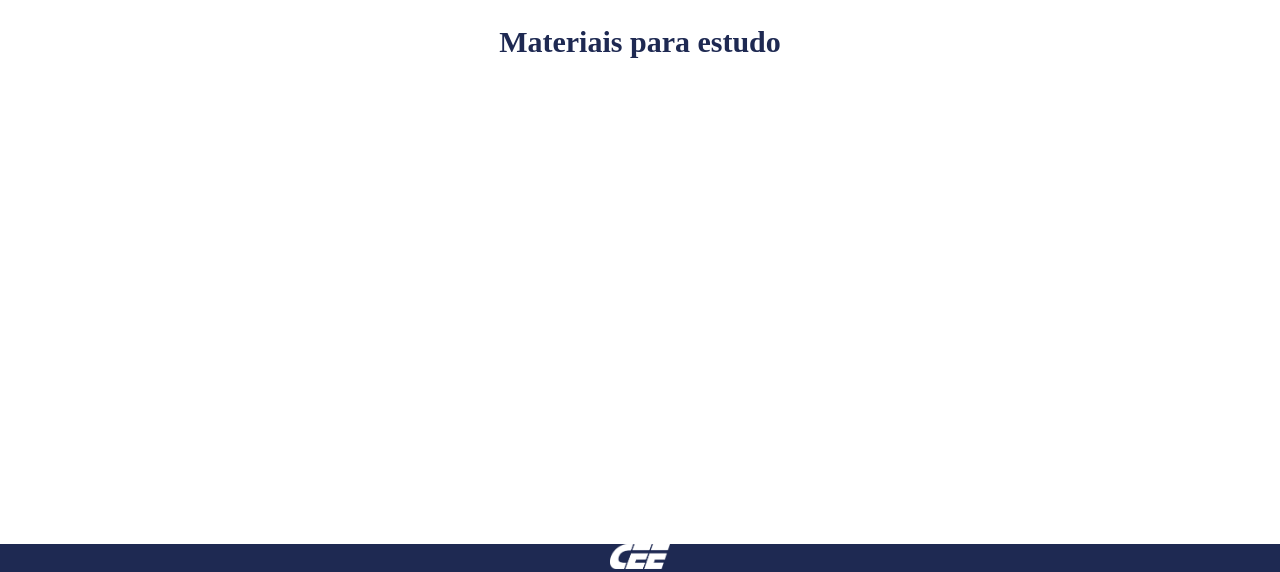
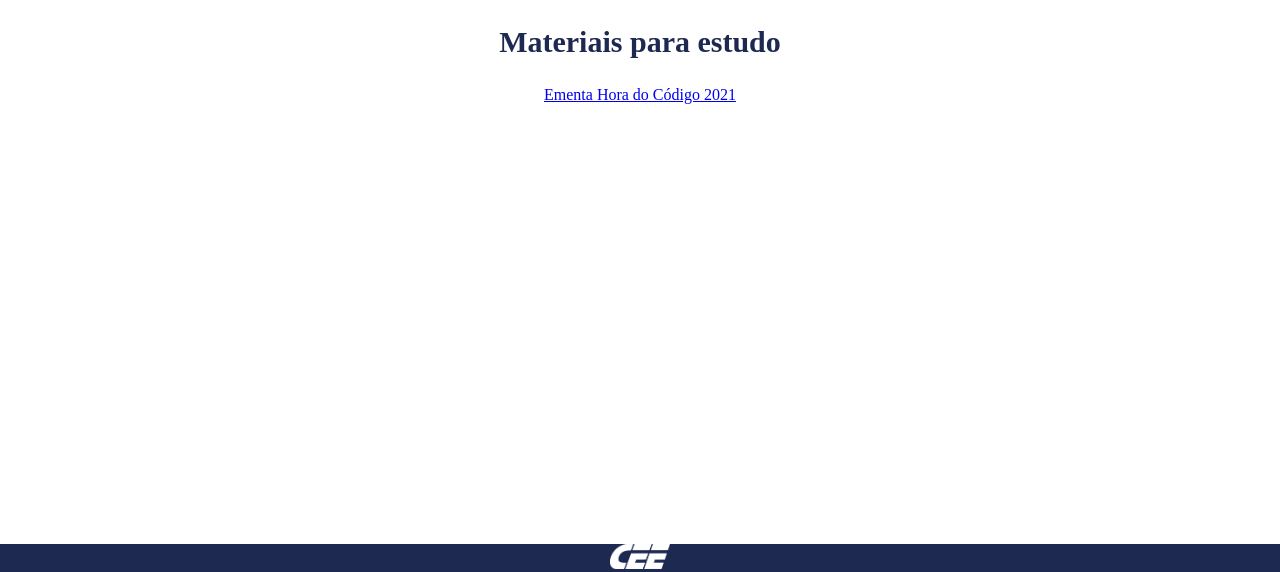
Before and after one commit to horadocodigocee/horadocodigocee, a plain HTML site: page materiais.html in a window 1280 px wide. Shown: the part 228-800 px from the top of the page. Drawn offline with Linux system fonts and the light colour scheme.

Commit message:
Add files via upload

```diff
--- a/materiais.html
+++ b/materiais.html
@@ -28,6 +28,9 @@
     <div class = "txt">
         <p>Materiais para estudo</p>
     </div>
+    <div class="docs">
+        <p><a href="Ementa Hora do Código 2021.pdf">Ementa Hora do Código 2021</a></p>
+    </div>
     <footer>
         <div id = "f">
             <div class="footer">
--- a/styles.css
+++ b/styles.css
@@ -55,3 +55,7 @@
     width: 100%;
     text-align: center;
 }
+
+.docs {
+    text-align: center;
+}
```
Also changed, not shown: 1 other file.
